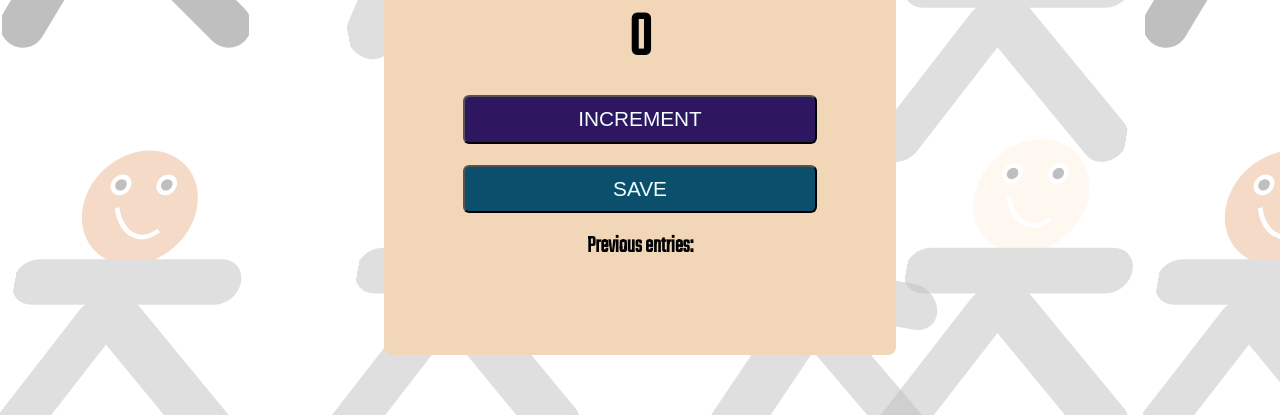
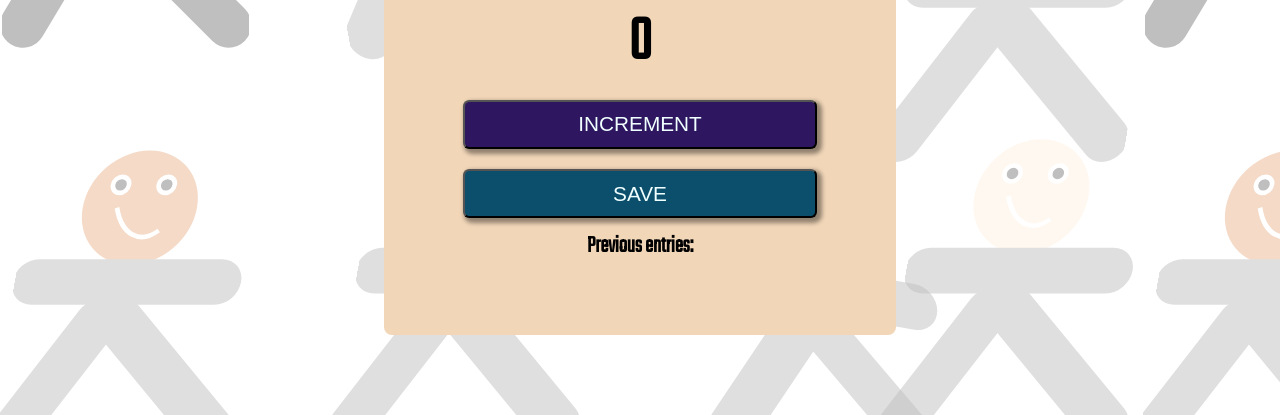
Before and after one commit to Leonora2022/passenger-counter, a plain HTML site: page index.html in a window 1280 px wide. Shown: the part 318-733 px from the top of the page. Drawn offline with Linux system fonts and the light colour scheme.

Commit message:
Update css.style file
Add box shadow to buttons

```diff
--- a/style.css
+++ b/style.css
@@ -32,7 +32,7 @@ article {
     margin: auto;
     display: flex;
     flex-direction: column;
-    padding:5.5em .2em;
+    padding:4.5em .2em;
     font-weight: bolder;
     text-align: center;
 }
@@ -51,6 +51,7 @@ article {
     font-size: 1.3em;
     color: azure;
     cursor: pointer;
+    box-shadow: 3px 3px 4px 2px rgba(0, 0, 0, 0.4);
 }
 .increment-btn {
 background-color: #2E1760;
@@ -60,7 +61,6 @@ background-color: #2E1760;
 }
 .previous-details {
     font-size: 1.5em;
-    margin: .2em;
 }
 .save-count {
     display: block;
```
